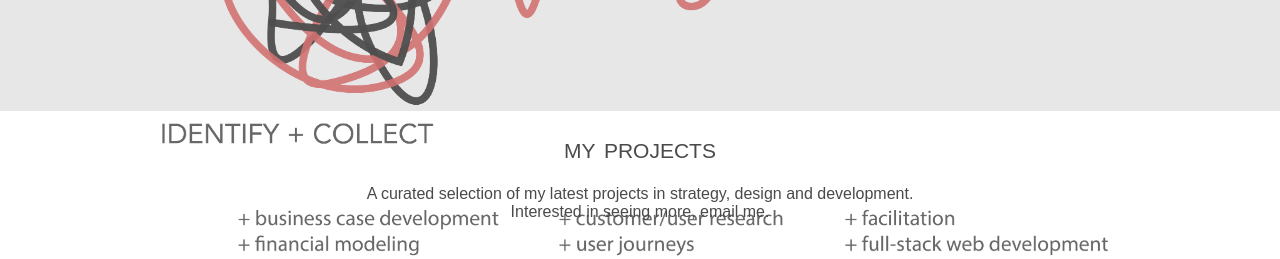
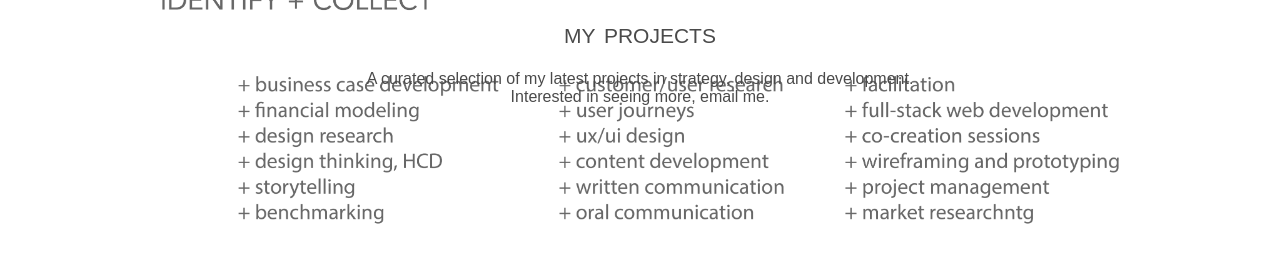
Before and after one commit to ashleyamin/Portfolio, a React (Create React App) app: page / in a window 1280 px wide. Shown: the part 1456-1715 px from the top of the page. Built offline with nearby package versions, Linux system fonts and the light colour scheme; a web font is replaced by a local one.

Commit message:
cleaned up assets

```diff
--- a/src/App.css
+++ b/src/App.css
@@ -77,7 +77,7 @@ li {
   padding-left: 250px;
   padding-right: 250px;
   font-weight: 300;
-  margin-bottom: 70px;
+  margin-bottom: 10px;
 }
 
 /* Expertise Styling */
@@ -107,8 +107,8 @@ li {
 }
 
 .Icon {
-  height: 60px;
-  width: 60px;
+  height: 70px;
+  width: 70px;
 }
 
 .Area {
--- a/src/components/Splash.js
+++ b/src/components/Splash.js
@@ -1,5 +1,5 @@
 import React, { Component } from 'react';
-import cover from '../assets/coverimage_pinkhue.png';
+import cover from '../assets/coverimage.png';
 
 class Splash extends Component {
   render() {
```
Also changed, not shown: 2 other files (tests, documents, lock files or other folders).
